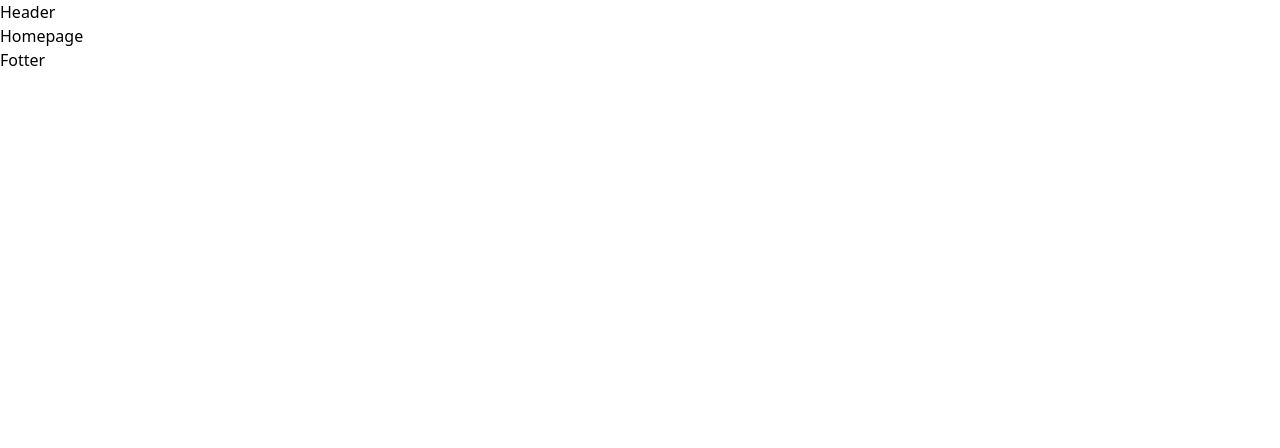
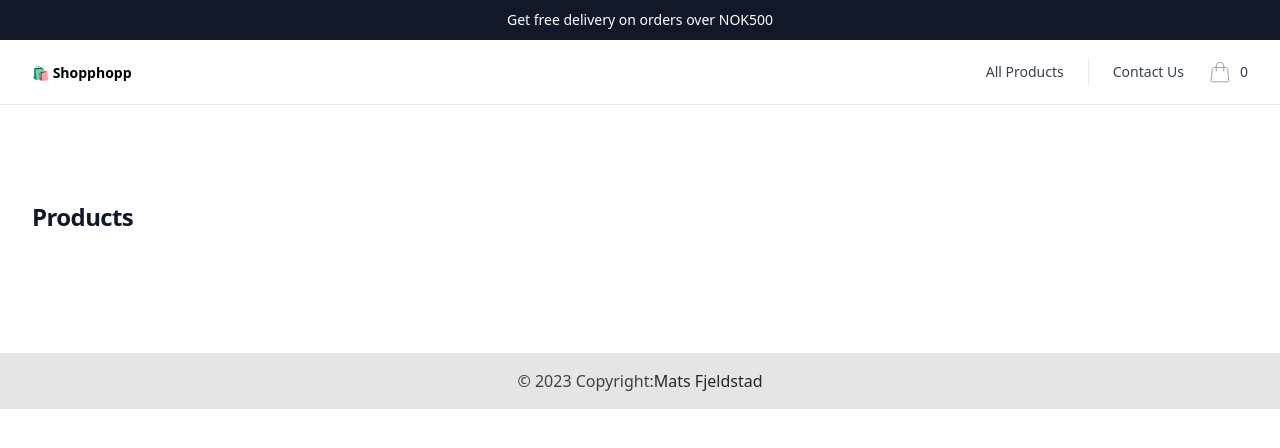
Before and after one commit to Matsfjeldstad/js-frameworks-ca, a React (Vite) app: page / in a window 1280 px wide. Shown: the top 448 px of the page. Built offline with nearby package versions, Linux system fonts and the light colour scheme.

Commit message:
adds header and footer to layout

```diff
--- a/src/components/shared/Footer.tsx
+++ b/src/components/shared/Footer.tsx
@@ -1,5 +1,14 @@
 import React from 'react';
 
-export default function Footer() {
-  return <div>Fotter</div>;
+export default function footer() {
+  return (
+    <footer className="bg-neutral-200 text-center lg:text-left">
+      <div className="p-4 text-center text-neutral-700 ">
+        © 2023 Copyright:
+        <a className="text-neutral-800" href="https://matsfjeldstad.no/">
+          Mats Fjeldstad
+        </a>
+      </div>
+    </footer>
+  );
 }
--- a/src/components/shared/Header.tsx
+++ b/src/components/shared/Header.tsx
@@ -1,5 +1,59 @@
 import React from 'react';
+import { NavLink } from 'react-router-dom';
 
 export default function Header() {
-  return <div>Header</div>;
+  return (
+    <div>
+      <div>
+        <div className="bg-white">
+          <header className="relative border-b border-gray-200">
+            <p className="flex h-10 items-center justify-center bg-gray-900 px-4 text-xs lg:text-sm font-medium text-white sm:px-6 lg:px-8">
+              Get free delivery on orders over NOK500
+            </p>
+
+            <nav aria-label="Top" className="mx-auto max-w-7xl px-4 sm:px-6 lg:px-8">
+              <div className="">
+                <div className="flex h-16 items-center">
+                  {/*Logo*/}
+                  <div className="flex">
+                    <NavLink to="/">
+                      <span className="font-semibold text-xs lg:text-sm">🛍️ Shopphopp </span>
+                    </NavLink>
+                  </div>
+                  <div className="ml-auto flex items-center">
+                    <div className="space-x-2 lg:space-x-6 flex flex-1 items-center justify-end">
+                      <NavLink to="/test" className="text-xs lg:text-sm font-medium text-gray-700 hover:text-gray-800">
+                        All Products
+                      </NavLink>
+                      <span className="h-6 w-px bg-gray-200" aria-hidden="true"></span>
+                      <NavLink to="/test" className="text-xs lg:text-sm font-medium text-gray-700 hover:text-gray-800">
+                        Contact Us
+                      </NavLink>
+                    </div>
+
+                    {/*Cart*/}
+                    <div className="ml-4 flow-root lg:ml-6">
+                      <a href="#" className="-m-2 flex items-center p-2 group">
+                        <svg
+                          className="h-6 w-6 flex-shrink-0 text-gray-400 group-hover:text-gray-500"
+                          fill="none"
+                          viewBox="0 0 24 24"
+                          stroke="currentColor"
+                          aria-hidden="true"
+                        >
+                          <path d="M15.75 10.5V6a3.75 3.75 0 10-7.5 0v4.5m11.356-1.993l1.263 12c.07.665-.45 1.243-1.119 1.243H4.25a1.125 1.125 0 01-1.12-1.243l1.264-12A1.125 1.125 0 015.513 7.5h12.974c.576 0 1.059.435 1.119 1.007zM8.625 10.5a.375.375 0 11-.75 0 .375.375 0 01.75 0zm7.5 0a.375.375 0 11-.75 0 .375.375 0 01.75 0z" />
+                        </svg>
+                        <span className="ml-2 text-sm font-medium text-gray-700 group-hover:text-gray-800">0</span>
+                        <span className="sr-only">items in cart, view bag</span>
+                      </a>
+                    </div>
+                  </div>
+                </div>
+              </div>
+            </nav>
+          </header>
+        </div>
+      </div>
+    </div>
+  );
 }
--- a/src/views/HomePage.tsx
+++ b/src/views/HomePage.tsx
@@ -1,5 +1,10 @@
 import React from 'react';
 
 export default function HomePage() {
-  return <div>Homepage</div>;
+  return (
+    <div className="mx-auto max-w-2xl py-16 px-4 sm:py-24 sm:px-6 lg:max-w-7xl lg:px-8">
+      <h2 className="text-2xl font-bold tracking-tight text-gray-900">Products</h2>
+      <div className="mt-6 grid grid-cols-1 gap-y-10 gap-x-6 sm:grid-cols-2 lg:grid-cols-4 xl:gap-x-8"></div>
+    </div>
+  );
 }
```
